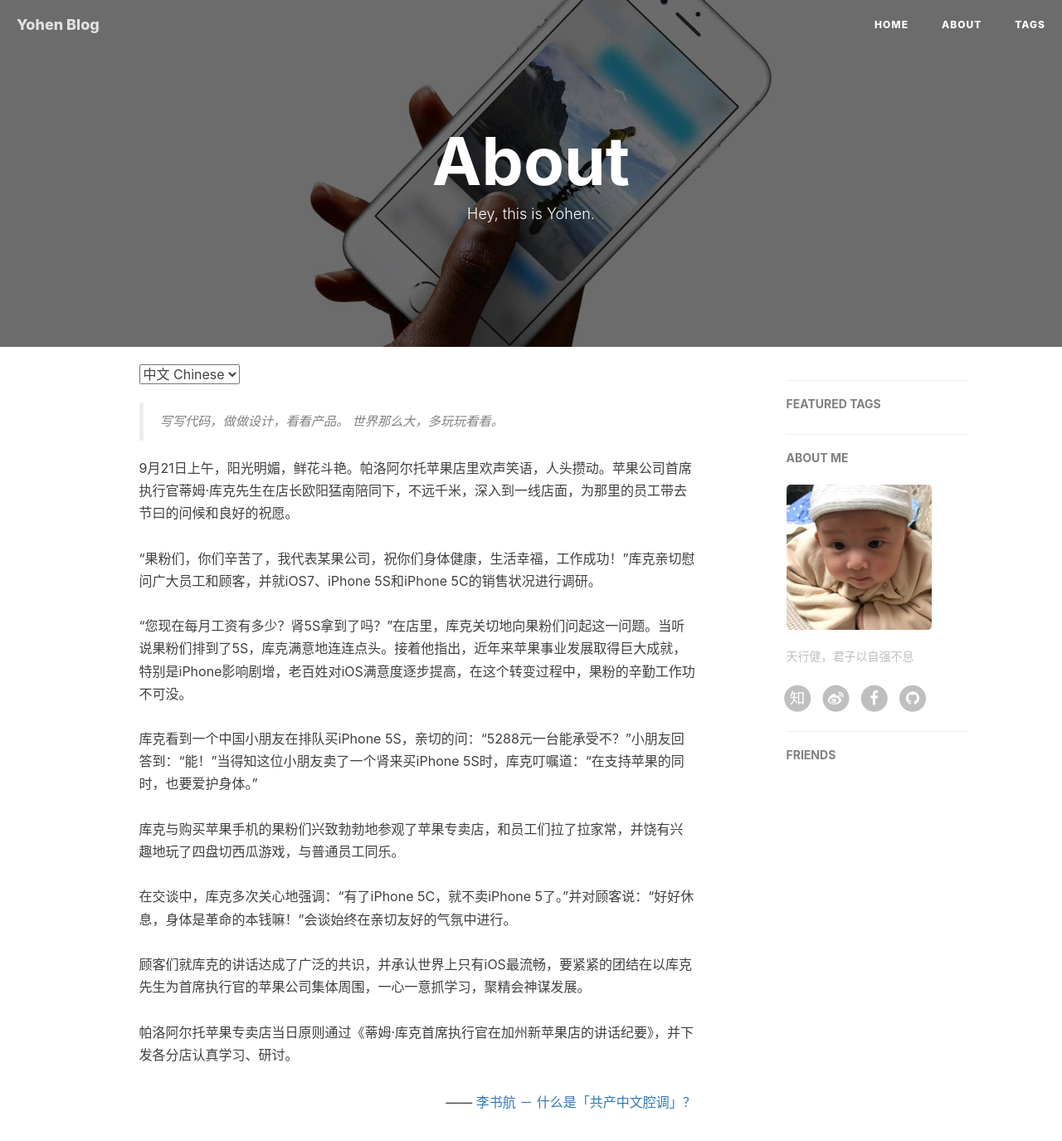
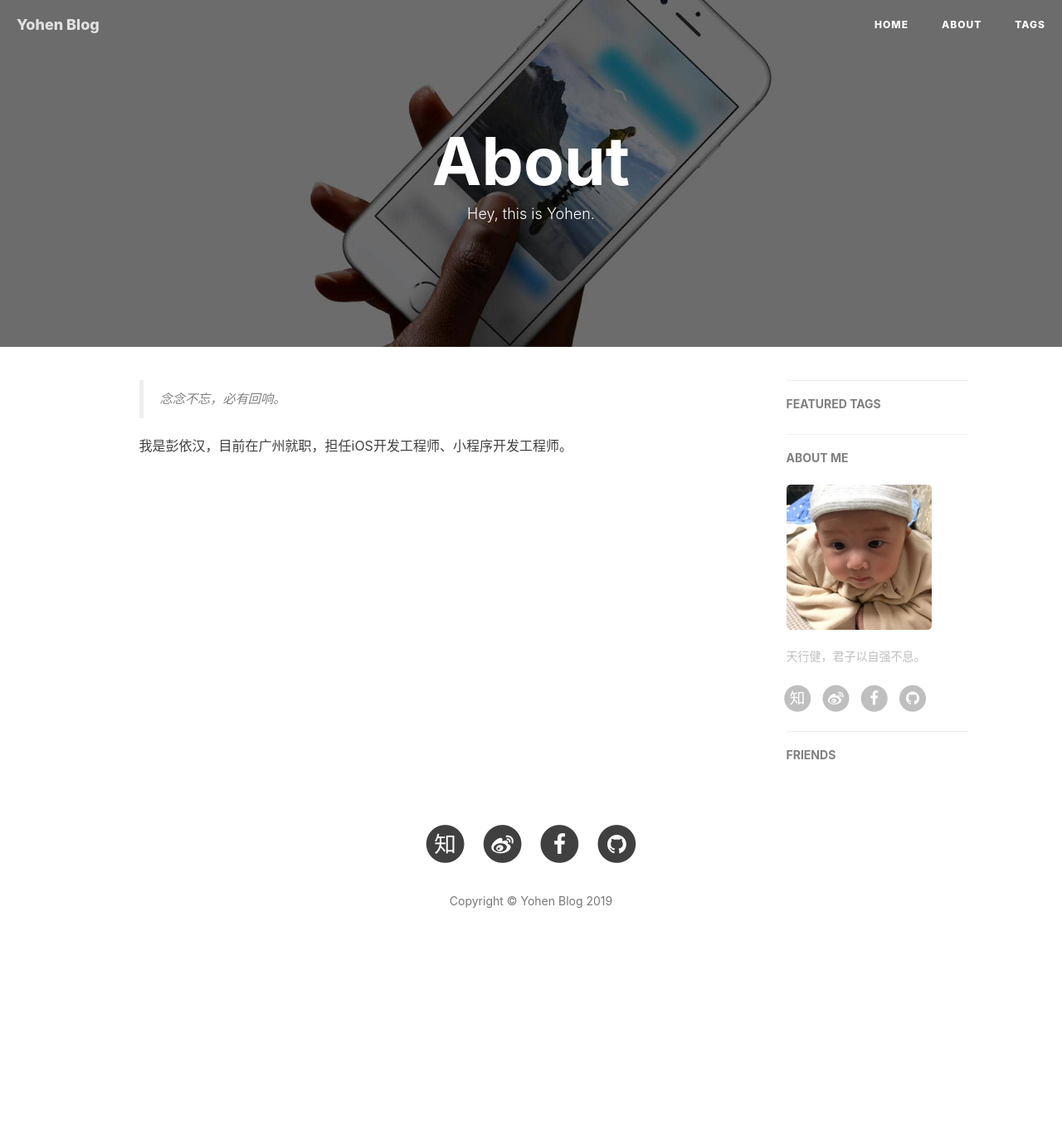
Before and after one commit to yohenpeng/yohenpeng.github.io, a Jekyll site: the page built from about.html, in a window 1280 px wide and 1400 px high. Shown: the top 1375 px of the window at 83% size. Built offline with Jekyll 4.4.1, drawn with Linux system fonts in a browser that asks for light colours; nearby versions of some CDN libraries; comment, search, counter and statistics services are not loaded.

Commit message:
update_修改个人中心页面

```diff
--- a/_config.yml
+++ b/_config.yml
@@ -67,7 +67,7 @@
 
 # Sidebar settings
 sidebar: true                           # whether or not using Sidebar.
-sidebar-about-description: "天行健，君子以自强不息"
+sidebar-about-description: "天行健，君子以自强不息。"
 sidebar-avatar: /img/avatar-wen-smile.jpg      # use absolute URL, seeing it's used in both `/` and `/about/`
 
 
--- a/about.html
+++ b/about.html
@@ -5,63 +5,13 @@
 header-img: "img/about-bg.jpg"
 ---
 
-<!-- Language Selector -->
-<select onchange= "onLanChange(this.options[this.options.selectedIndex].value)">
-    <option value="0" selected> 中文 Chinese </option>
-    <option value="1"> 英语 English </option>
-</select>
-
 <!-- Chinese Version -->
 <div class="zh post-container">
     <blockquote>
-        写写代码，做做设计，看看产品。
-        世界那么大，多玩玩看看。
+        念念不忘，必有回响。
     </blockquote>
-    9月21日上午，阳光明媚，鲜花斗艳。帕洛阿尔托苹果店里欢声笑语，人头攒动。苹果公司首席执行官蒂姆·库克先生在店长欧阳猛南陪同下，不远千米，深入到一线店面，为那里的员工带去节曰的问候和良好的祝愿。<br><br>“果粉们，你们辛苦了，我代表某果公司，祝你们身体健康，生活幸福，工作成功！”库克亲切慰问广大员工和顾客，并就iOS7、iPhone 5S和iPhone 5C的销售状况进行调研。 <br><br>“您现在每月工资有多少？肾5S拿到了吗？”在店里，库克关切地向果粉们问起这一问题。当听说果粉们排到了5S，库克满意地连连点头。接着他指出，近年来苹果事业发展取得巨大成就，特别是iPhone影响剧增，老百姓对iOS满意度逐步提高，在这个转变过程中，果粉的辛勤工作功不可没。<br><br>库克看到一个中国小朋友在排队买iPhone 5S，亲切的问：“5288元一台能承受不？”小朋友回答到：“能！”当得知这位小朋友卖了一个肾来买iPhone 5S时，库克叮嘱道：“在支持苹果的同时，也要爱护身体。”<br><br>库克与购买苹果手机的果粉们兴致勃勃地参观了苹果专卖店，和员工们拉了拉家常，并饶有兴趣地玩了四盘切西瓜游戏，与普通员工同乐。<br><br>在交谈中，库克多次关心地强调：“有了iPhone 5C，就不卖iPhone 5了。”并对顾客说：“好好休息，身体是革命的本钱嘛！”会谈始终在亲切友好的气氛中进行。<br><br>顾客们就库克的讲话达成了广泛的共识，并承认世界上只有iOS最流畅，要紧紧的团结在以库克先生为首席执行官的苹果公司集体周围，一心一意抓学习，聚精会神谋发展。<br>
-    <br>帕洛阿尔托苹果专卖店当日原则通过《蒂姆·库克首席执行官在加州新苹果店的讲话纪要》，并下发各分店认真学习、研讨。
-
-    <p style="text-align:right;">
-        —— <a href="http://www.zhihu.com/question/19687065">李书航 － 什么是「共产中文腔调」？ </a>
-    </p>
-
+    我是彭依汉，目前在广州就职，担任iOS开发工程师、小程序开发工程师。
 </div>
-
-<!-- English Version -->
-<div class="en post-container">
-    <blockquote>
-        Designer or Engineer, things in between.
-    </blockquote>
-
-    <p>
-        Your work is going to fill a large part of your life, and the only way to be truly satisfied is to do what you believe is great work. And the only way to do great work is to love what you do. If you haven’t found it yet, keep looking. Don’t settle. As with all matters of the heart, you’ll know when you find it.
-    </p>
-
-    <p>
-    If you want to live your life in a creative way, as an artist, you have to not look back too much. You have to be willing to take whatever you’ve done and whoever you were and throw them away.
-    </p>
-
-    <p style="text-align:right;">
-    -- Steve Jobs
-    </p>
-
-</div>
-
-<!-- Handle Language Change -->
-<script type="text/javascript">
-    var $zh = document.querySelector(".zh");
-    var $en = document.querySelector(".en");
-    function onLanChange(index){
-        if(index == 0){
-            $zh.style.display = "block";
-            $en.style.display = "none";
-        }else{
-            $en.style.display = "block";
-            $zh.style.display = "none";
-        }
-    }
-    onLanChange(0);
-</script>
-
 
 
 {% if site.duoshuo_username %}
```
